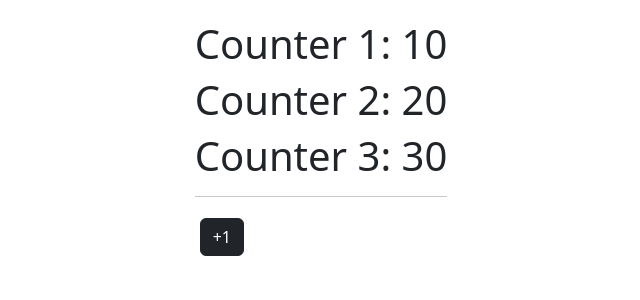
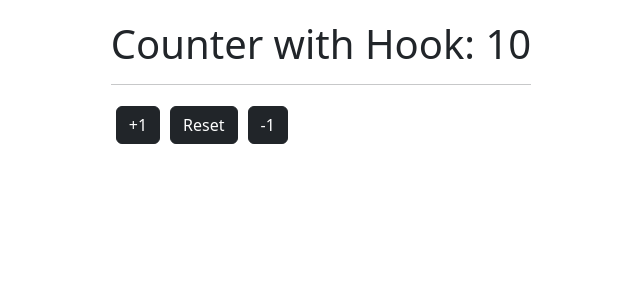
Before and after one commit to jeremyandes/react-cero-a-experto, a React (Vite) app in the folder apps/05-hooks-app/: page / in a window 1280 px wide. Shown: the top 300 px of the page, without its empty margins (319-959 px from the left). Built offline with nearby package versions, Linux system fonts and the light colour scheme.

Commit message:
116. useCounter - CustomHook

```diff
--- /dev/null
+++ b/apps/05-hooks-app/src/01-useState/CounterCustomHook.jsx
@@ -0,0 +1,16 @@
+import { useCounter } from "../hooks/useCounter"
+
+export const CounterCustomHook = () => {
+    const { counter } = useCounter();
+
+    return (
+        <>
+            <h1>Counter with Hook: {counter}</h1>
+            <hr />
+
+            <button className="btn btn-dark">+1</button>
+            <button className="btn btn-dark">Reset</button>
+            <button className="btn btn-dark">-1</button>
+        </>
+    )
+}
--- /dev/null
+++ b/apps/05-hooks-app/src/hooks/useCounter.js
@@ -0,0 +1,9 @@
+import { useState } from "react"
+
+export const useCounter = (initValue = 10) => {
+    const [counter, setCounter] = useState(initValue);
+
+    return {
+        counter,
+    }
+}
--- a/apps/05-hooks-app/src/main.jsx
+++ b/apps/05-hooks-app/src/main.jsx
@@ -1,12 +1,14 @@
 import React from 'react'
 import ReactDOM from 'react-dom/client'
 import { CounterApp } from './01-useState/CounterApp'
+import { CounterCustomHook } from './01-useState/CounterCustomHook'
 import { HooksApp } from './HooksApp'
 import './index.css'
 
 ReactDOM.createRoot(document.getElementById('root')).render(
   <React.StrictMode>
     {/* <HooksApp /> */}
-    <CounterApp />
+    {/* <CounterApp /> */}
+    <CounterCustomHook />
   </React.StrictMode>
 )
```
